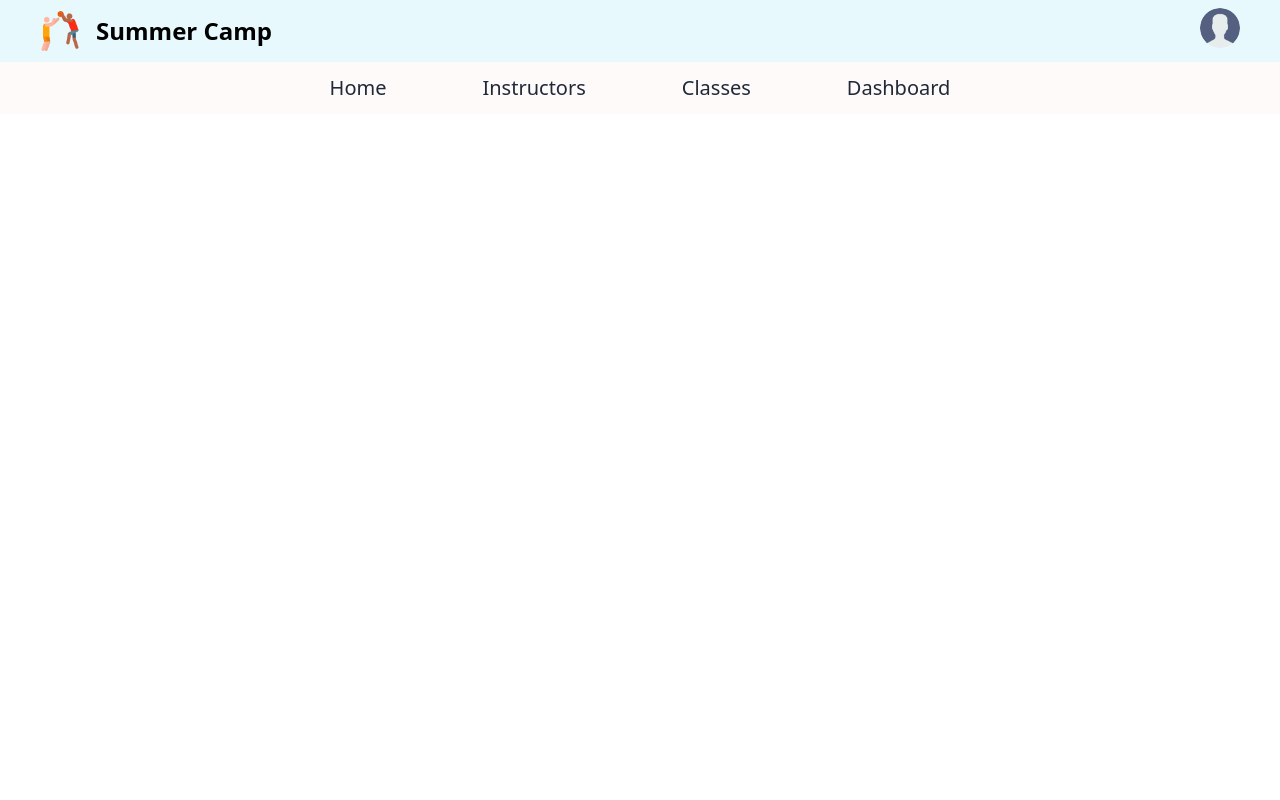
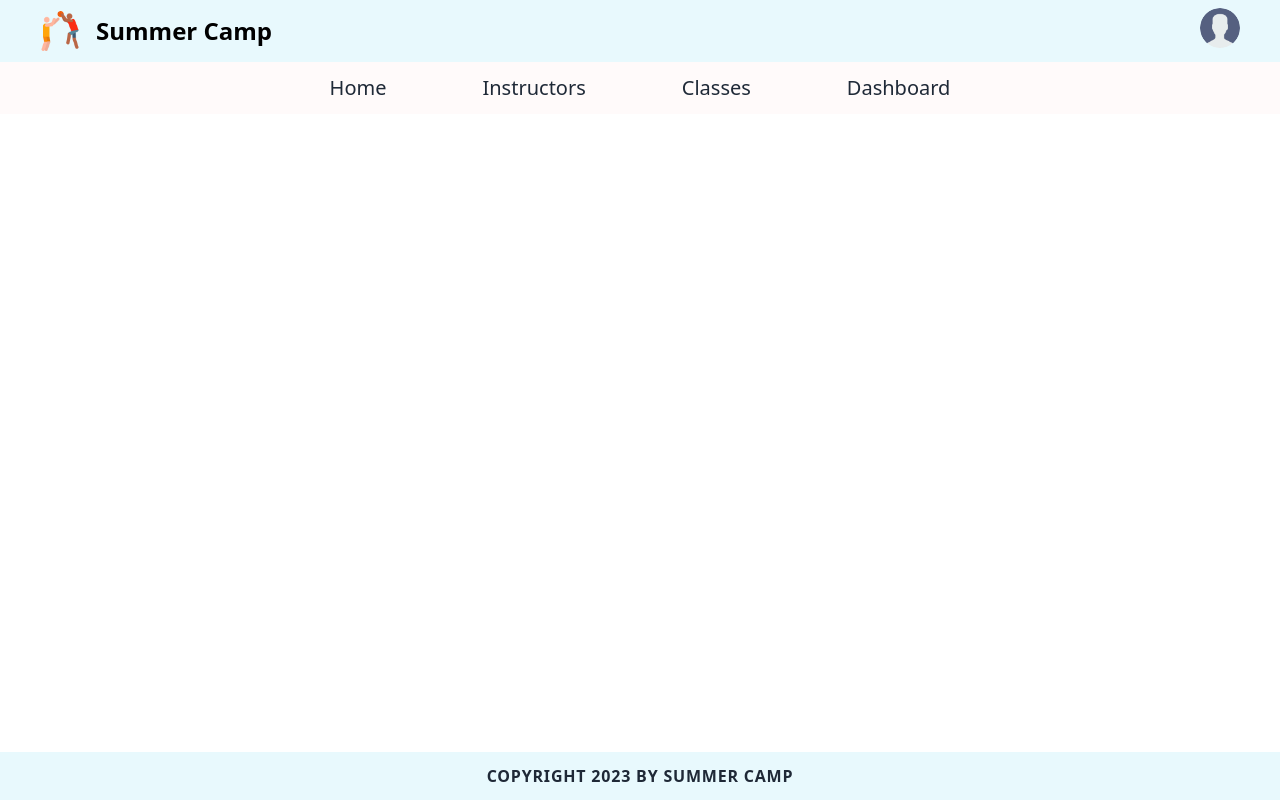
Before and after one commit to Sohan-R30/summer-camp, a React (Vite) app: page / in a window 1280 px wide. Built offline with nearby package versions, Linux system fonts and the light colour scheme.

Commit message:
sample footer added

```diff
--- a/src/App.jsx
+++ b/src/App.jsx
@@ -1,4 +1,5 @@
 import './App.css'
+import Footer from './components/shared/Footer/Footer'
 import Header from './components/shared/Header/Header'
 
 function App() {
@@ -6,6 +7,7 @@ function App() {
   return (
     <>
     <Header></Header>
+    <Footer></Footer>
     </>
   )
 }
--- /dev/null
+++ b/src/components/shared/Footer/Footer.jsx
@@ -0,0 +1,10 @@
+
+const Footer = () => {
+    return (
+        <div className="fixed bottom-0 left-0 right-0">
+            <p className="text-center bg-primaryColor py-3 uppercase font-semibold tracking-wider">Copyright 2023 by summer Camp</p>
+        </div>
+    );
+};
+
+export default Footer;
```
